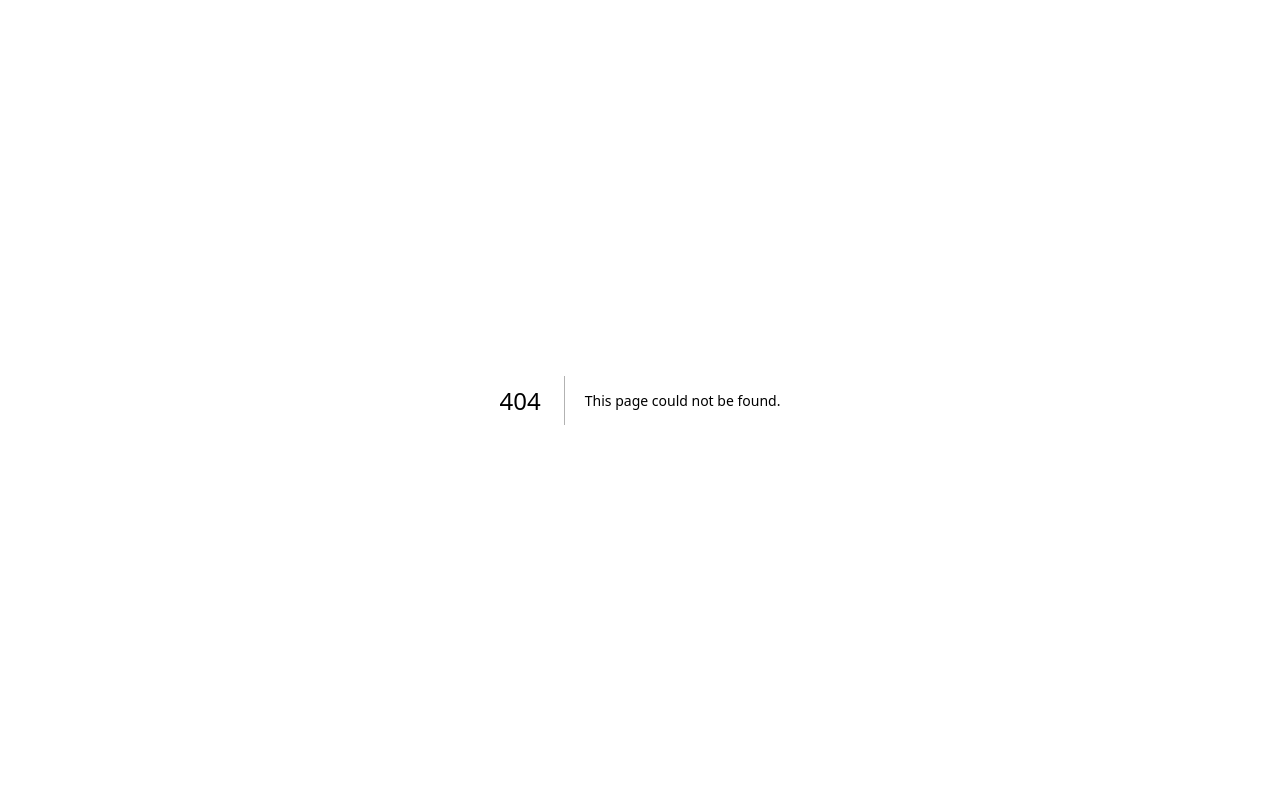
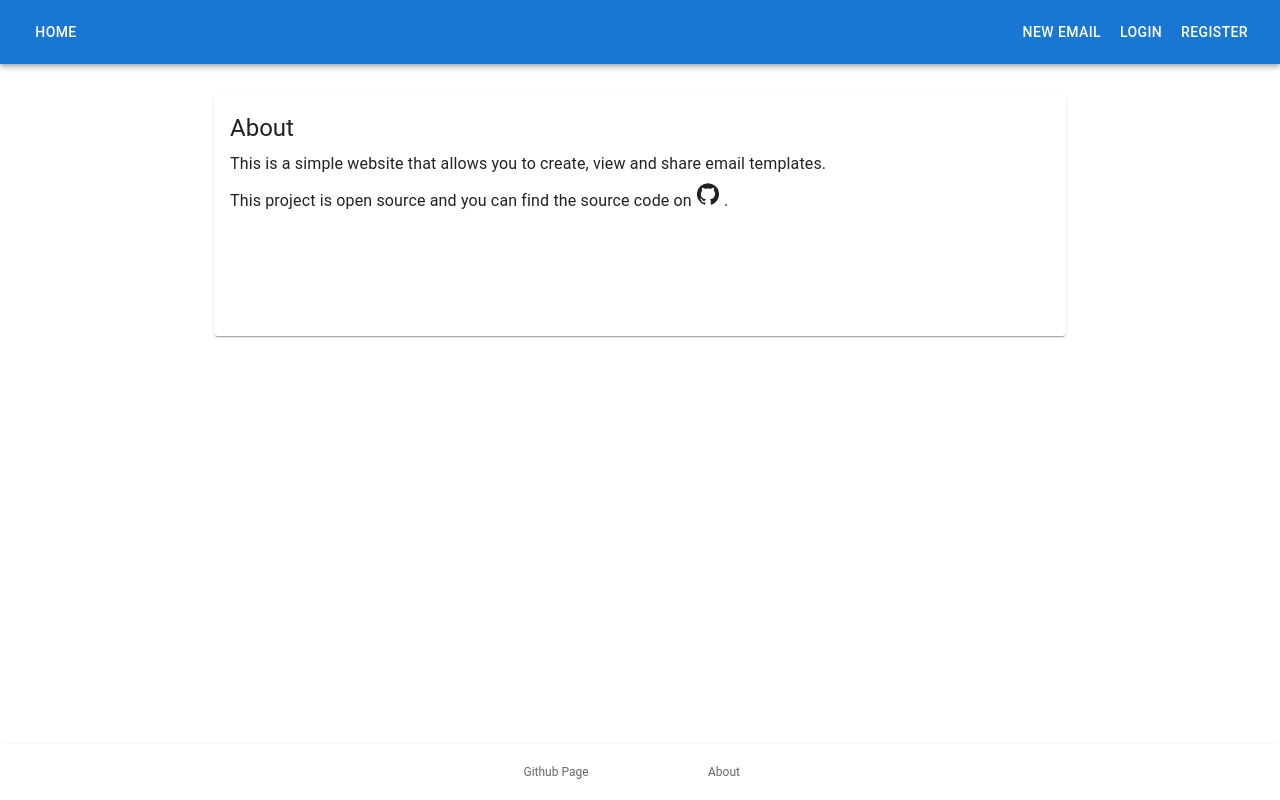
Before and after one commit to alpaylan/2clickmail, a Next.js app in the folder twoclickmail/: page /about in a window 1280 px wide. Before the commit this address had no page. Built offline with nearby package versions, Linux system fonts and the light colour scheme.

Commit message:
add footer and about

```diff
--- /dev/null
+++ b/twoclickmail/src/components/Footer.tsx
@@ -0,0 +1,22 @@
+import Box from '@mui/material/Box';
+import BottomNavigation from '@mui/material/BottomNavigation';
+import BottomNavigationAction from '@mui/material/BottomNavigationAction';
+import Paper from '@mui/material/Paper';
+
+const Footer = () => {
+
+  return (
+    <Box sx={{ pb: 7 }}>
+      <Paper sx={{ position: 'fixed', bottom: 0, left: 0, right: 0 }} elevation={2}>
+        <BottomNavigation
+          showLabels
+        >
+          <BottomNavigationAction label="Github Page" href="https://github.com/alpaylan/2clickmail" />
+          <BottomNavigationAction label="About" href="/about" />
+        </BottomNavigation>
+      </Paper>
+    </Box>
+  );
+}
+
+export default Footer;
--- a/twoclickmail/src/components/layout.tsx
+++ b/twoclickmail/src/components/layout.tsx
@@ -3,6 +3,7 @@
 import React, { ReactNode } from 'react';
 import Navbar from '@/components/navbar';
 import Head from 'next/head';
+import Footer from '@/components/Footer';
 
 type LayoutProps = {
   children: ReactNode;
@@ -16,6 +17,7 @@ const Layout = ({ children }: LayoutProps) => {
     <div>
       <Navbar />
       <main>{children}</main>
+      <Footer />
     </div>
     </>
   );
--- /dev/null
+++ b/twoclickmail/src/pages/about.tsx
@@ -0,0 +1,38 @@
+
+import * as React from 'react';
+import Layout from '@/components/layout';
+import Box from '@mui/material/Box';
+import Grid from '@mui/material/Grid';
+import Typography from '@mui/material/Typography';
+import { Container, Paper } from '@mui/material';
+import Link from 'next/link';
+import GitHubIcon from '@mui/icons-material/GitHub';
+
+const About = () => {
+
+    return (
+        <Layout>
+            <Container maxWidth="md">
+                <Box sx={{ my: 4 }}>
+                    <Grid container spacing={2}>
+                        <Grid item xs={12}>
+                            <Paper sx={{ p: 2, display: 'flex', flexDirection: 'column', height: 240 }}>
+                                <Typography variant="h5" component="h1" gutterBottom>
+                                    About
+                                </Typography>
+                                <Typography variant="body1" gutterBottom>
+                                    This is a simple website that allows you to create, view and share email templates.
+                                </Typography>
+                                <Typography variant="body1" gutterBottom>
+                                    This project is open source and you can find the source code on <Link href="github.com/alpaylan/2clickmail"><GitHubIcon fontSize='medium'/> </Link>.
+                                </Typography>
+                            </Paper>
+                        </Grid>
+                    </Grid>
+                </Box>
+            </Container>
+        </Layout>
+    );
+};
+
+export default About;
```
